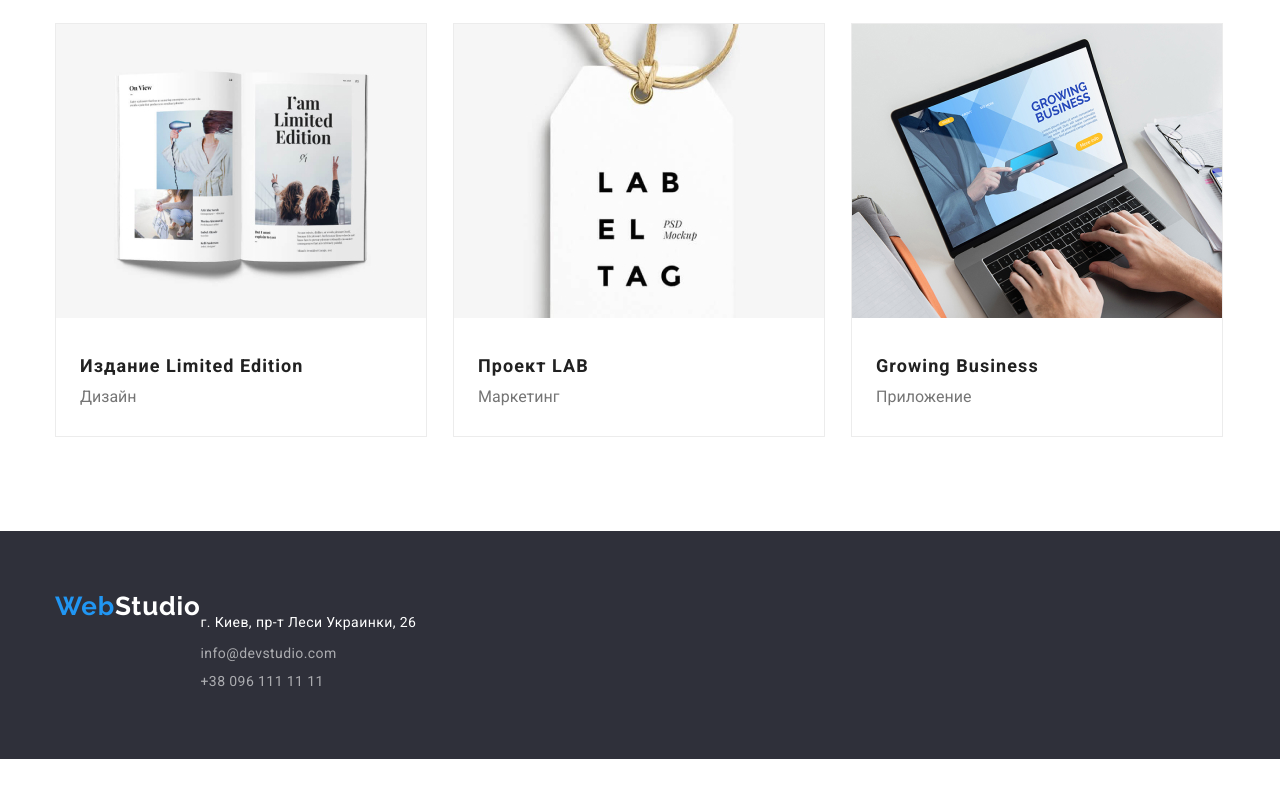
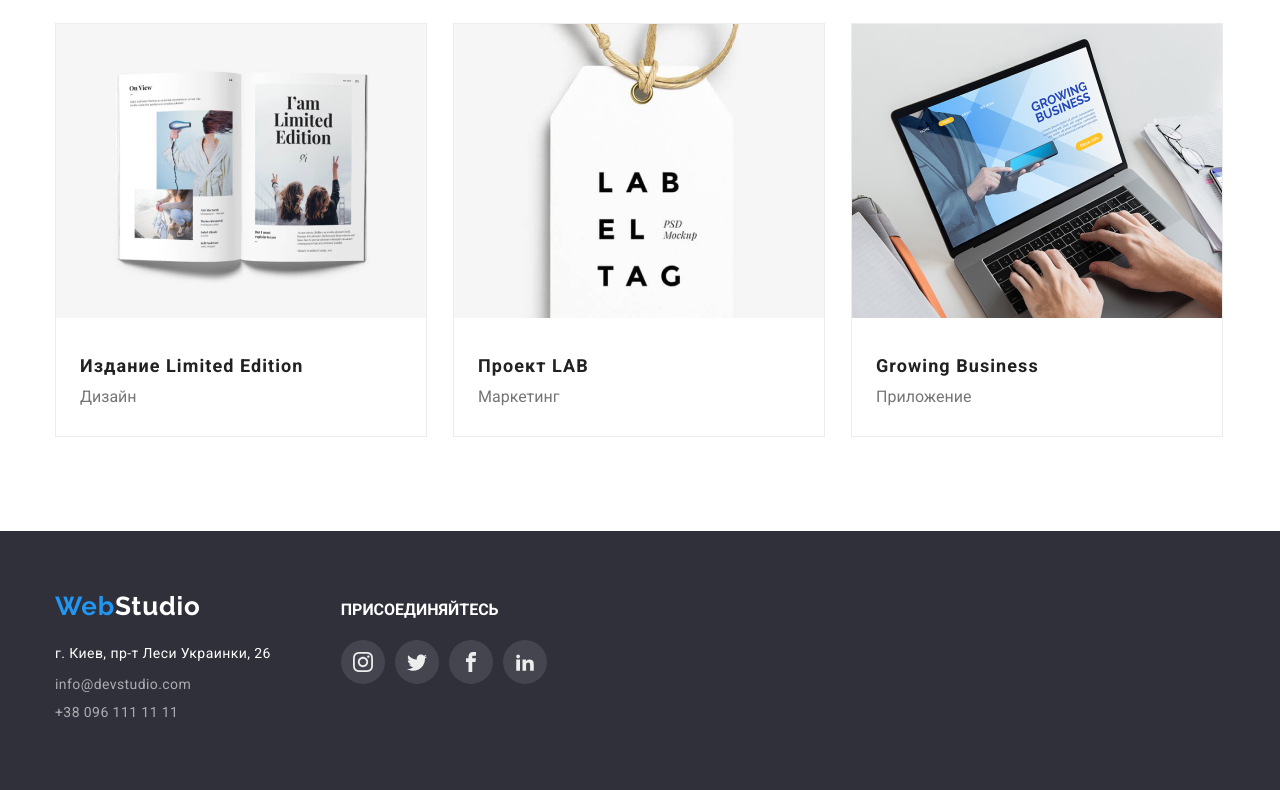
Before and after one commit to Yuriy730/goit-markup-hw-04, a plain HTML site: page portfolio.html in a window 1280 px wide. Shown: the part 1118-1908 px from the top of the page. Before the commit the page ends 1877 px from the top, so only its background shows below. Drawn offline with nearby package versions, Linux system fonts and the light colour scheme.

Commit message:
prtflo done

```diff
--- a/css/styles.css
+++ b/css/styles.css
@@ -427,6 +427,13 @@ img {
   margin-top: 26px;
   border: 1px solid #ececec;
 }
+.project > .project-list:hover,
+.project > .project-list:focus {
+  border: 1px solid #eeeeee;
+  box-sizing: border-box;
+  box-shadow: 0px 1px 1px rgba(0, 0, 0, 0.12), 0px 4px 4px rgba(0, 0, 0, 0.06),
+    1px 4px 6px rgba(0, 0, 0, 0.16);
+}
 .project-title {
   margin-bottom: 4px;
   font-weight: 700;
@@ -456,6 +463,7 @@ img {
 }
 .tube {
   display: flex;
+  align-items: baseline;
 }
 .container-tube {
   margin-right: 70px;
@@ -505,22 +513,17 @@ img {
   color: var(--accent-color);
 }
 .social-web {
-  outline: 1px solid palevioletred;
 }
 .slogan-web {
   display: flex;
   margin-bottom: 20px;
-  margin-top: 5px;
   color: var(--primery-white-color);
-  outline: 1px solid green;
 }
 
 .social-web-list {
   display: flex;
-  outline: 1px solid gold;
 }
-.social-web-list-item {
-}
+
 .social-web-list-item:not(:last-child) {
   margin-right: 10px;
 }
--- a/portfolio.html
+++ b/portfolio.html
@@ -164,19 +164,15 @@
           </li>
         </ul>
 
-
-
-
       </div>
     </section>
+  </main>
 
-
-
-  </main>
 
   <footer class="footer">
     <div class="container">
       <div class="tube">
+        <div class="container-tube">
           <a class="logo-tube" href="/index.html"><span class="logo-accent">Web</span>Studio</a>
           <address class="address-tube">
             <ul class="address-tube-list">
@@ -190,8 +186,47 @@
                 <a class="address-tel-unit" href="tel:+380961111111">+38 096 111 11 11</a>
               </li>
             </ul>
+          </address>
+        </div>
 
-        </address>
+        <div class="social-web">
+          <b class="slogan-web">ПРИСОЕДИНЯЙТЕСЬ</b>
+          <ul class="social-web-list">
+            <li class="social-web-list-item">
+              <a class="social-web-list-link" href="">
+                <svg class="social-web-list-icon">
+                  <use href="./images/images-hw-04/icons/sprite.svg#icon-instagram"></use>
+                </svg>
+              </a>
+
+            </li>
+            <li class="social-web-list-item">
+              <a class="social-web-list-link" href="">
+                <svg class="social-web-list-icon">
+                  <use href="./images/images-hw-04/icons/sprite.svg#icon-twitter"></use>
+                </svg>
+              </a>
+
+            </li>
+            <li class="social-web-list-item">
+              <a class="social-web-list-link" href="">
+                <svg class="social-web-list-icon">
+                  <use href="./images/images-hw-04/icons/sprite.svg#icon-facebook"></use>
+                </svg>
+              </a>
+
+            </li>
+            <li class="social-web-list-item">
+              <a class="social-web-list-link" href="">
+                <svg class="social-web-list-icon">
+                  <use href="./images/images-hw-04/icons/sprite.svg#icon-linkedin2"></use>
+                </svg>
+              </a>
+
+            </li>
+          </ul>
+        </div>
+
       </div>
 
     </div>
```
Also changed, not shown: index.html (+0 -7 lines). Lines whose indentation alone changed are shown as unchanged.
